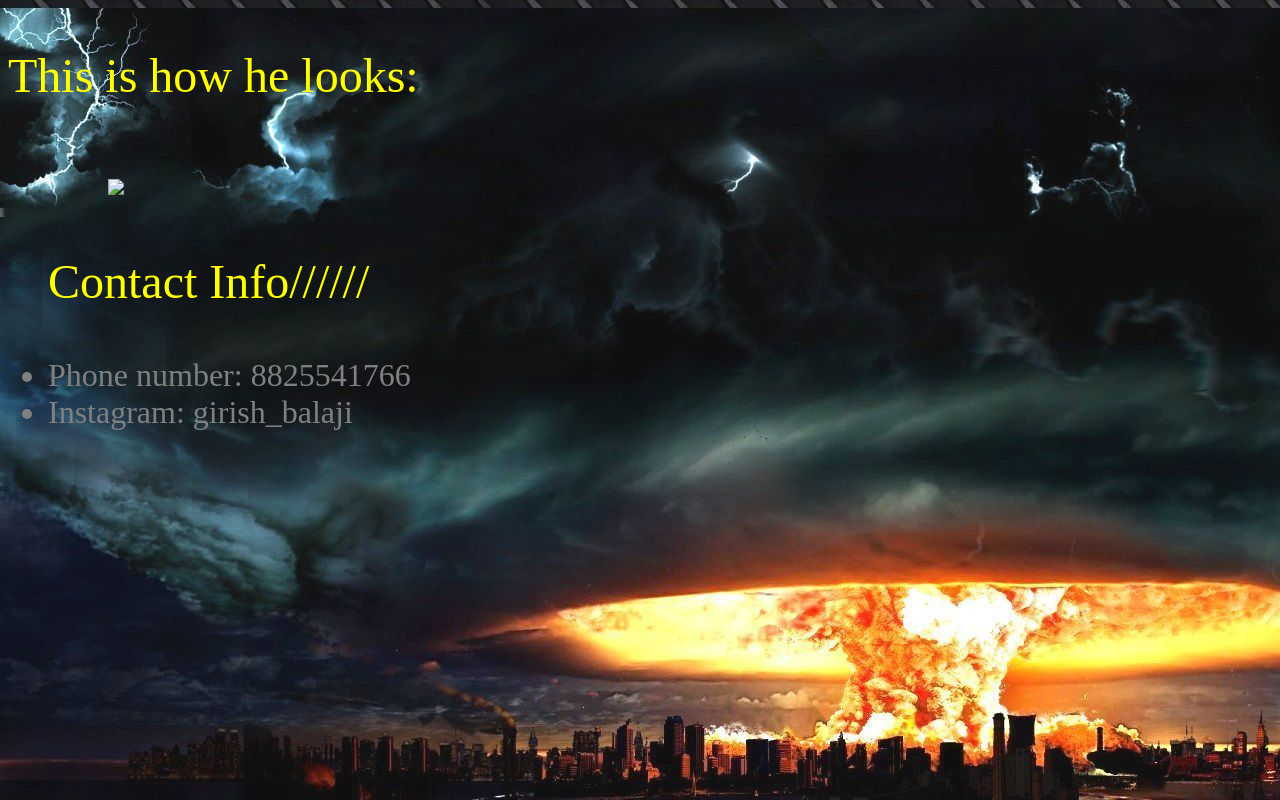
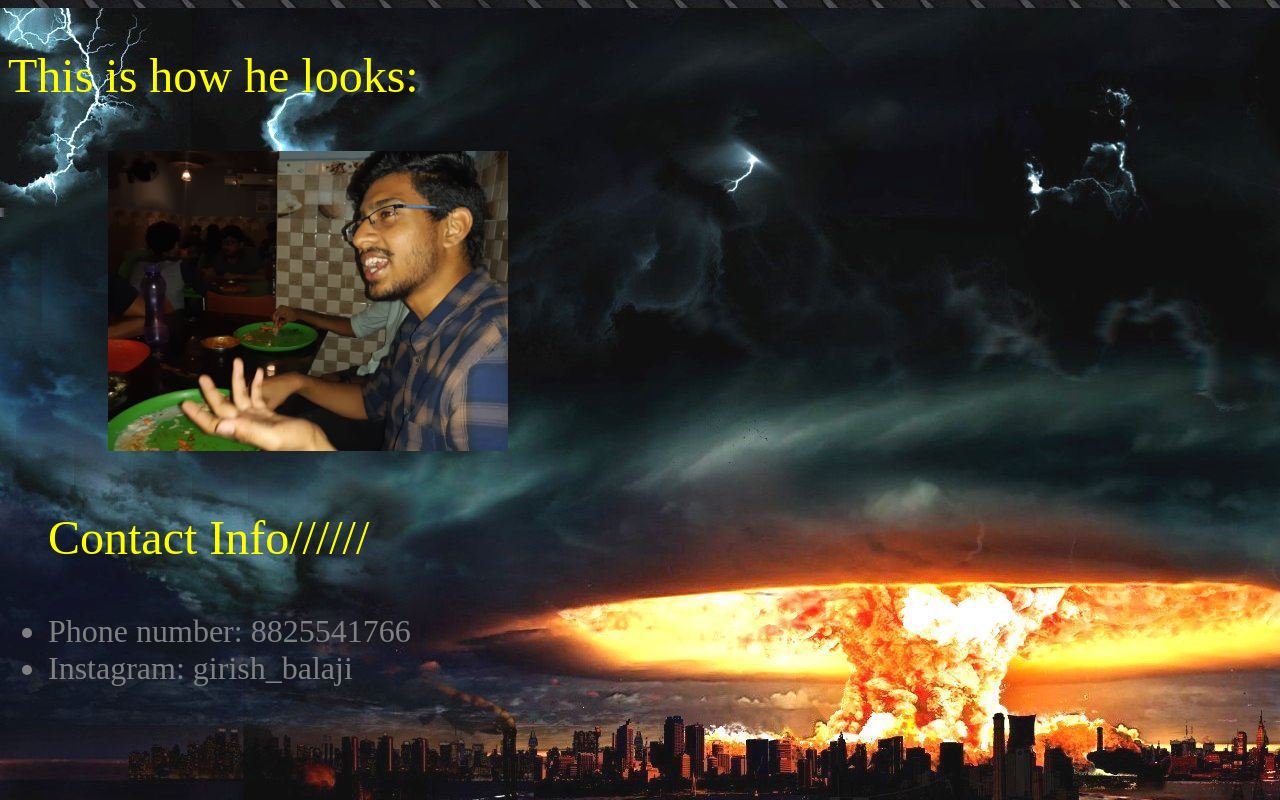
Before and after one commit to temp-testing-account/girish, a plain HTML site: page index.html in a window 1280 px wide. Drawn offline with Linux system fonts and the light colour scheme.

Commit message:
Update index.html

```diff
--- a/index.html
+++ b/index.html
@@ -24,7 +24,7 @@ font-size:2em;
 
 <body>
 <p>This is how he looks:<p>
-<img src="girish2.gif" height=300 />
+<img src="g2.jpeg" height=300 />
 <ul>
 <p>Contact Info//////</p>
 <li>Phone number: 8825541766 </li>
```
